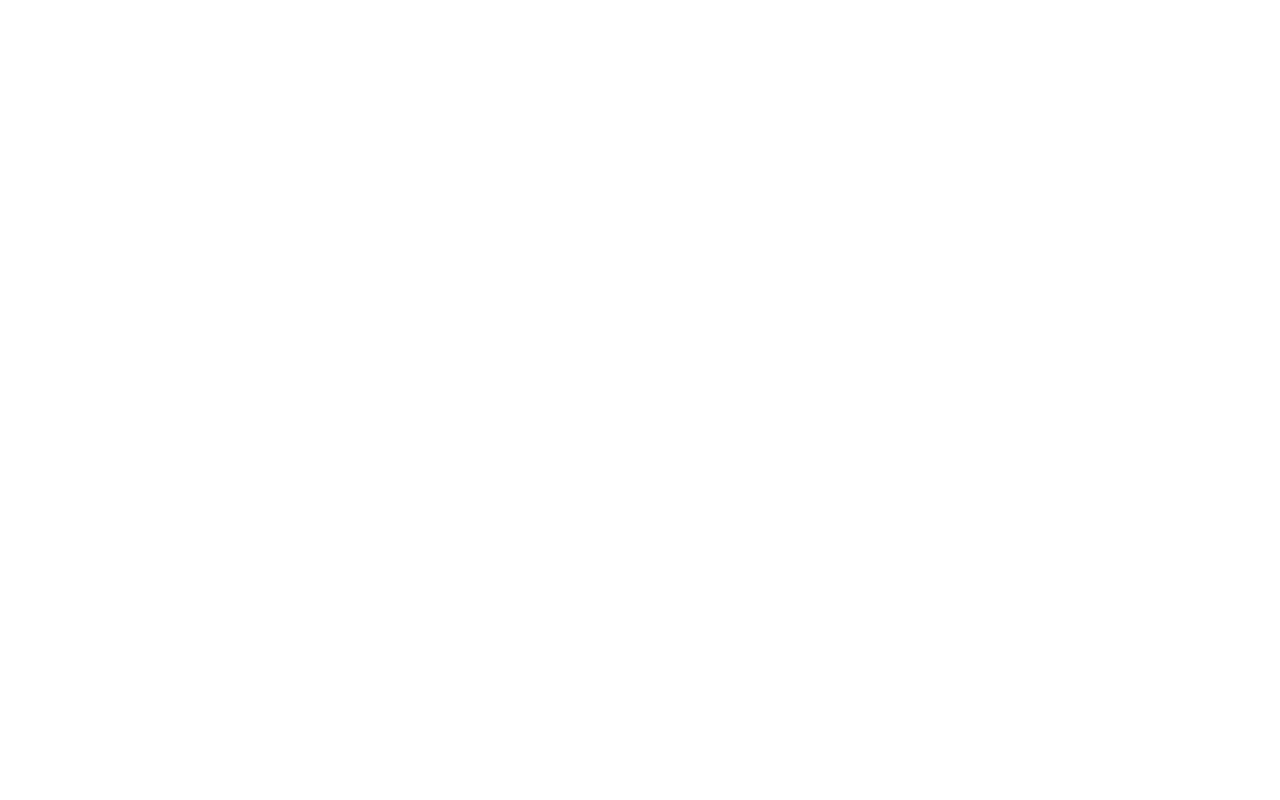
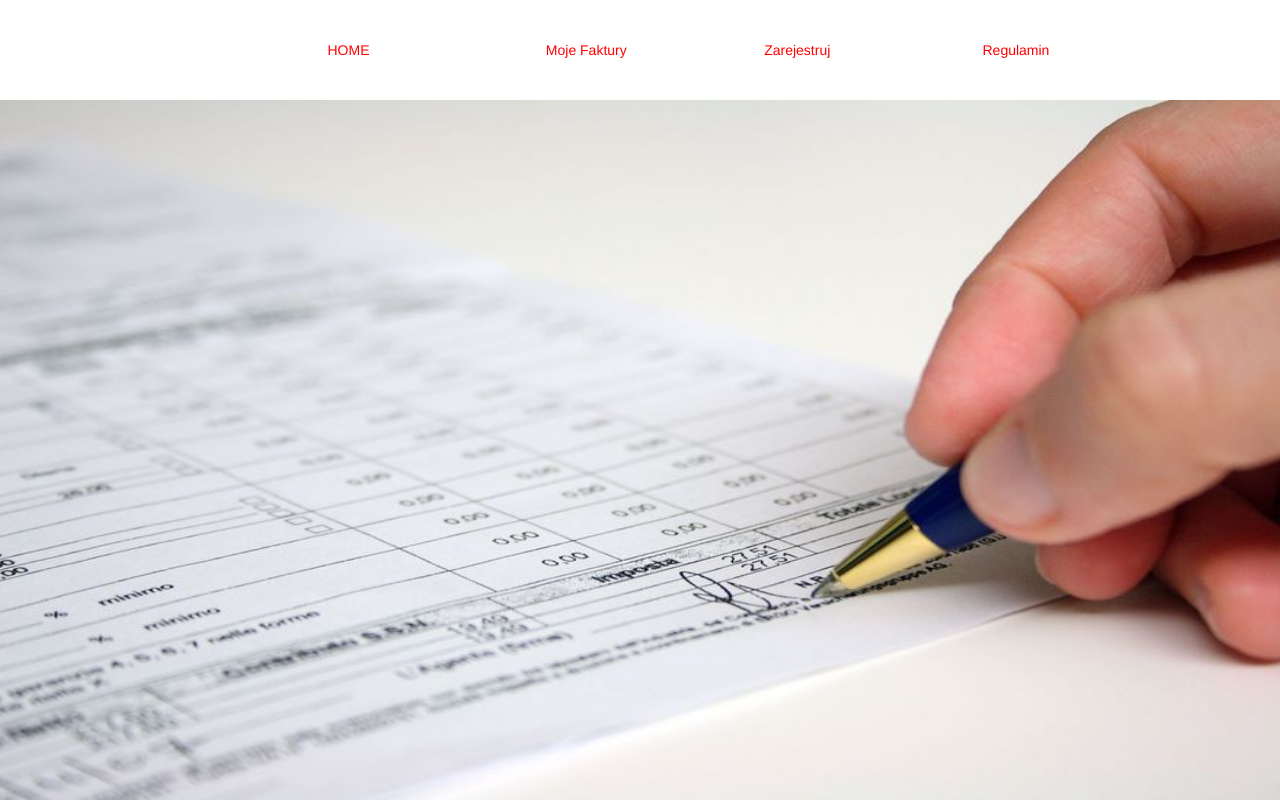
Before and after one commit to miotla007/Facturally, a plain HTML site: page index.html in a window 1280 px wide. Drawn offline with nearby package versions, Linux system fonts and the light colour scheme.

Commit message:
First skeleton of website

```diff
--- a/index.html
+++ b/index.html
@@ -10,6 +10,14 @@
   <script src="http://maxcdn.bootstrapcdn.com/bootstrap/3.3.6/js/bootstrap.min.js"></script>
 </head>
 <body>
-
+  <div class="row menu-top">
+    <div class="col-md-2 col-md-offset-3 menu-button">HOME</div>
+    <div class="col-md-2 menu-button">Moje Faktury</div>
+    <div class="col-md-2 menu-button">Zarejestruj</div>
+    <div class="col-md-2 menu-button">Regulamin</div>
+  </div>
+  <div class="row">
+    <div class="col-md-12 main-container"></div>
+  </div>
 </body>
 </html>
--- a/styles/styles.css
+++ b/styles/styles.css
@@ -1 +1,17 @@
-/*styles here*/
+.main-container {
+  background-image: url("../resources/faktura.jpg");
+  background-repeat: no-repeat;
+  background-size: 100% 100%;
+  height: 700px;
+}
+
+.menu-button {
+  height: 100px;
+  padding-top: 40px;
+  color: red;
+}
+
+.menu-button:hover {
+  color: white;
+  background-color: black;
+}
```
Also changed, not shown: resources/faktura.jpg (added).
